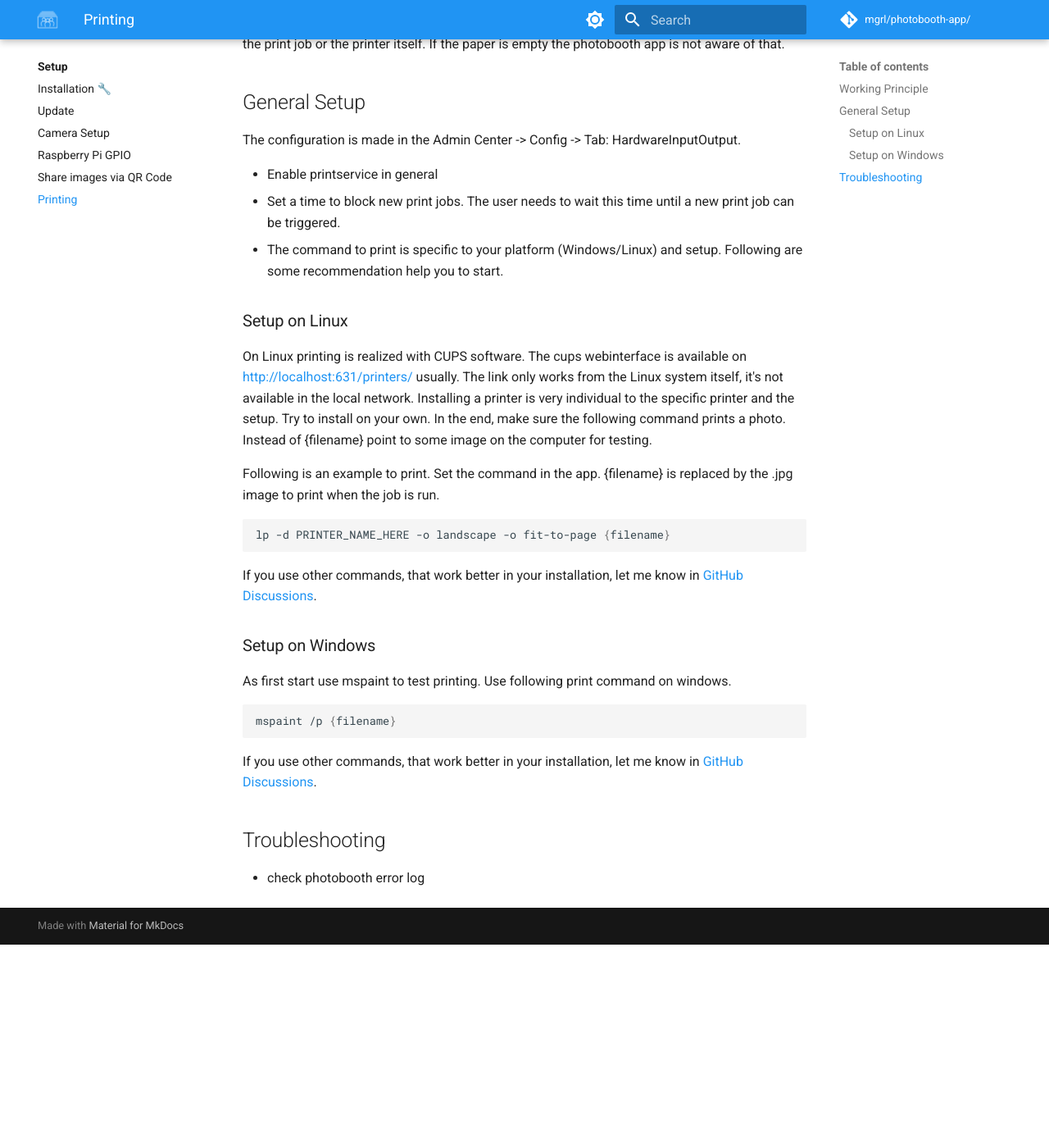
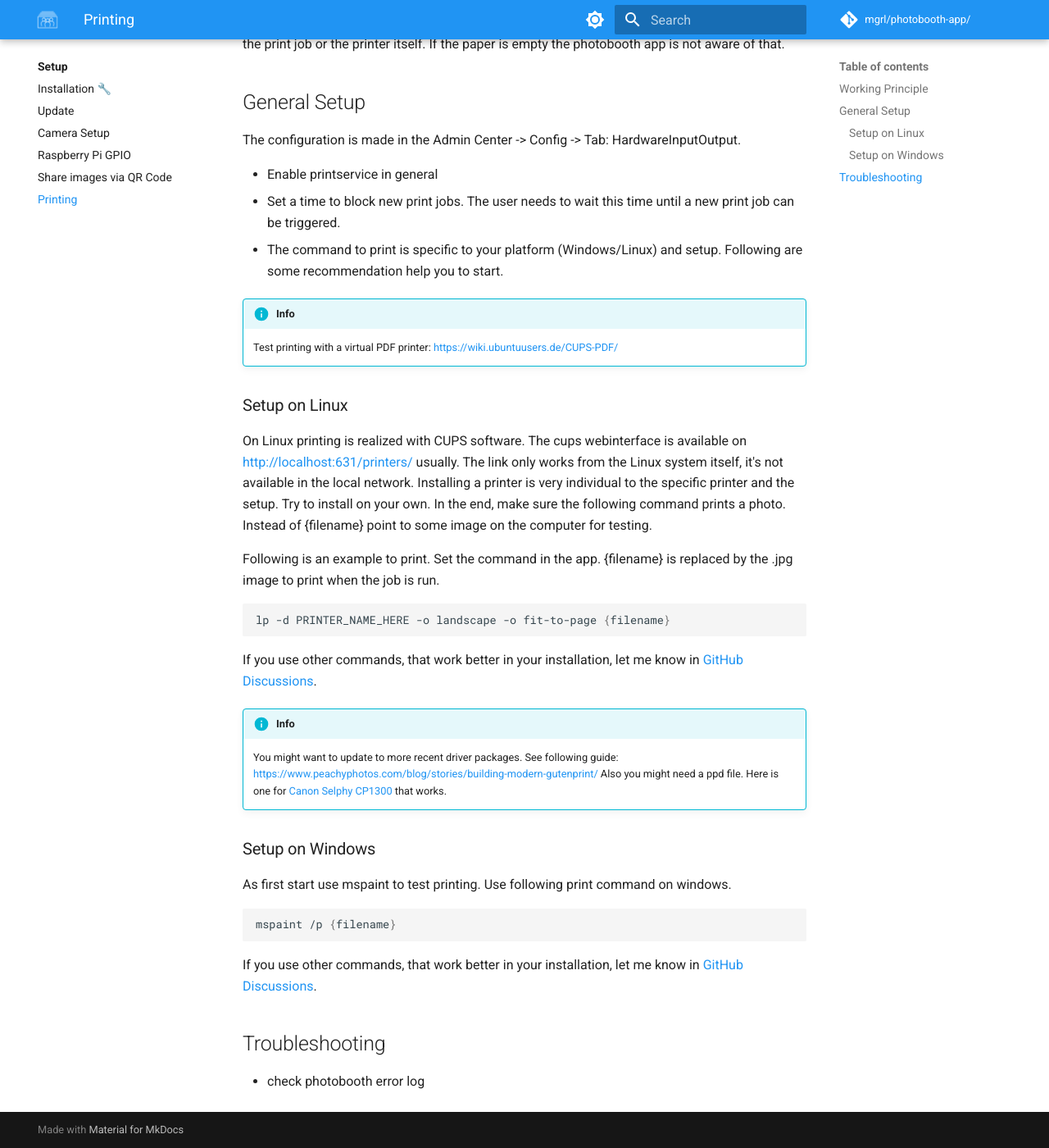
Before and after one commit to photobooth-app/photobooth-docs, an MkDocs documentation site: the page built from docs/setup/printing.md, in a window 1280 px wide and 1400 px high, scrolled down 522 px. Shown: the whole window at 82% size. Built offline with MkDocs 1.6.1 and Material for MkDocs 9.7.7, drawn with Linux system fonts in a browser that asks for light colours; comment, search, counter and statistics services are not loaded; before the commit the page ends 1674 px from its top, so only the background shows below that.

Commit message:
updated docs

```diff
--- a/docs/setup/printing.md
+++ b/docs/setup/printing.md
@@ -23,6 +23,10 @@ The configuration is made in the Admin Center -> Config -> Tab: HardwareInputOut
 - Set a time to block new print jobs. The user needs to wait this time until a new print job can be triggered.
 - The command to print is specific to your platform (Windows/Linux) and setup. Following are some recommendation help you to start.
 
+!!! info
+    Test printing with a virtual PDF printer:
+    <https://wiki.ubuntuusers.de/CUPS-PDF/>
+
 ### Setup on Linux
 
 On Linux printing is realized with CUPS software. The cups webinterface is available on <http://localhost:631/printers/> usually.
@@ -38,6 +42,11 @@ lp -d PRINTER_NAME_HERE -o landscape -o fit-to-page {filename}
 
 If you use other commands, that work better in your installation, let me know in [GitHub Discussions](https://github.com/mgrl/photobooth-app/discussions/).
 
+!!! info
+    You might want to update to more recent driver packages. See following guide:
+    <https://www.peachyphotos.com/blog/stories/building-modern-gutenprint/>
+    Also you might need a ppd file. Here is one for [Canon Selphy CP1300](https://github.com/reuterbal/photobooth/blob/master/supplementals/Canon_SELPHY_CP1300.ppd) that works.
+
 ### Setup on Windows
 
 As first start use mspaint to test printing. Use following print command on windows.
--- a/mkdocs.yml
+++ b/mkdocs.yml
@@ -49,6 +49,7 @@ nav:
       - Home: index.md
       - screenshots.md
       - photobox3dprint.md
+      - projects.md
   - Setup:
       - setup/index.md
       - setup/installation.md
```
Also changed, not shown: docs/index.md (+40 -0 lines), docs/projects.md (added, +20 -0 lines), docs/setup/update.md (+2 -2 lines).
